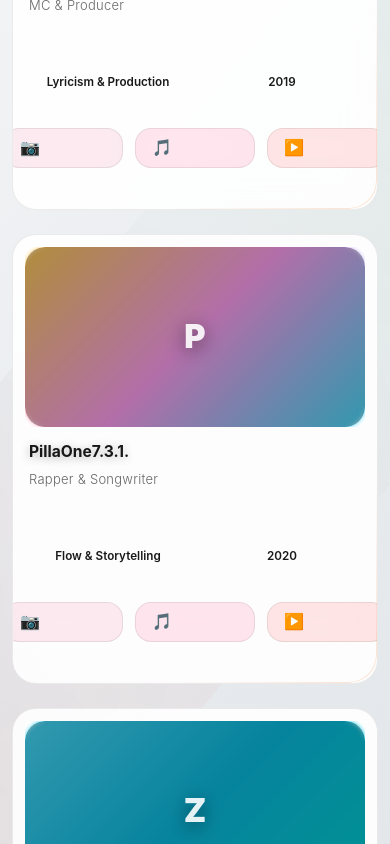
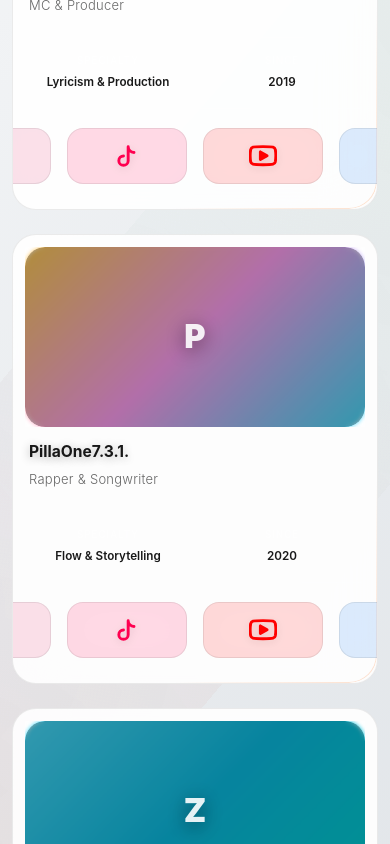
Before and after one commit to Oliverwebdev/NKone731, a React (Vite) app: page / in a window 390 px wide. Shown: the part 3420-4264 px from the top of the page. Built offline with nearby package versions, Linux system fonts and the light colour scheme.

Commit message:
icon size fixed

```diff
--- a/src/components/Crew.css
+++ b/src/components/Crew.css
@@ -348,20 +348,20 @@
 /* Premium Social Links */
 .member-social {
   display: flex;
-  gap: 12px;
+  gap: 16px;
   justify-content: center;
 }
 
 .social-link {
-  width: 44px;
-  height: 44px;
-  border-radius: 12px;
+  width: 52px;
+  height: 52px;
+  border-radius: 14px;
   display: flex;
   align-items: center;
   justify-content: center;
   transition: all 0.3s cubic-bezier(0.23, 1, 0.32, 1);
   backdrop-filter: blur(20px);
-  border: 1px solid rgba(255, 255, 255, 0.1);
+  border: 1px solid rgba(255, 255, 255, 0.2);
   position: relative;
   overflow: hidden;
 }
@@ -380,44 +380,58 @@
 }
 
 .social-link.instagram {
-  background: rgba(225, 48, 108, 0.1);
+  background: rgba(225, 48, 108, 0.15);
   color: #e1306c;
 }
 
 .social-link.instagram:hover {
-  background: rgba(225, 48, 108, 0.2);
+  background: rgba(225, 48, 108, 0.25);
   border-color: rgba(225, 48, 108, 0.4);
   box-shadow: 0 8px 25px rgba(225, 48, 108, 0.3);
 }
 
 .social-link.tiktok {
-  background: rgba(255, 0, 80, 0.1);
+  background: rgba(255, 0, 80, 0.15);
   color: #ff0050;
 }
 
 .social-link.tiktok:hover {
-  background: rgba(255, 0, 80, 0.2);
+  background: rgba(255, 0, 80, 0.25);
   border-color: rgba(255, 0, 80, 0.4);
   box-shadow: 0 8px 25px rgba(255, 0, 80, 0.3);
 }
 
 .social-link.youtube {
-  background: rgba(255, 0, 0, 0.1);
+  background: rgba(255, 0, 0, 0.15);
   color: #ff0000;
 }
 
 .social-link.youtube:hover {
-  background: rgba(255, 0, 0, 0.2);
+  background: rgba(255, 0, 0, 0.25);
   border-color: rgba(255, 0, 0, 0.4);
   box-shadow: 0 8px 25px rgba(255, 0, 0, 0.3);
 }
 
+.social-link.facebook {
+  background: rgba(24, 119, 242, 0.15);
+  color: #1877F2;
+}
+
+.social-link.facebook:hover {
+  background: rgba(24, 119, 242, 0.25);
+  border-color: rgba(24, 119, 242, 0.4);
+  box-shadow: 0 8px 25px rgba(24, 119, 242, 0.3);
+}
+
 .social-link svg {
-  transition: transform 0.3s ease;
+  transition: all 0.3s ease;
+  filter: drop-shadow(0 2px 4px rgba(0, 0, 0, 0.2));
+  width: 26px !important;
+  height: 26px !important;
 }
 
 .social-link:hover svg {
-  transform: scale(1.1);
+  transform: scale(1.15);
 }
 
 /* Crew Stats */
@@ -613,6 +627,17 @@
     grid-template-columns: repeat(3, 1fr);
     gap: 50px;
   }
+
+  /* Social Icons explizit definieren */
+  .social-link {
+    width: 52px;
+    height: 52px;
+  }
+
+  .social-link svg {
+    width: 26px;
+    height: 26px;
+  }
 }
 
 @media (min-width: 1400px) {
@@ -630,6 +655,17 @@
 
   .member-image {
     height: 300px;
+  }
+
+  /* Social Icons explizit definieren */
+  .social-link {
+    width: 56px;
+    height: 56px;
+  }
+
+  .social-link svg {
+    width: 28px;
+    height: 28px;
   }
 }
 
--- a/src/components/Crew.jsx
+++ b/src/components/Crew.jsx
@@ -210,6 +210,16 @@ const Crew = () => {
                   >
                     <YouTubeIcon />
                   </motion.a>
+                  <motion.a
+                    href={`https://facebook.com/${member.instagram}`}
+                    target="_blank"
+                    rel="noopener noreferrer"
+                    className="social-link facebook"
+                    whileHover={{ scale: 1.1, y: -2 }}
+                    whileTap={{ scale: 0.95 }}
+                  >
+                    <FacebookIcon />
+                  </motion.a>
                 </motion.div>
               </div>
             </motion.div>
@@ -242,45 +252,66 @@ const Crew = () => {
 }
 
 const InstagramIcon = () => (
-  <div style={{
-    width: '20px',
-    height: '20px',
-    fontSize: '16px',
-    display: 'flex',
-    alignItems: 'center',
-    justifyContent: 'center',
-    color: 'currentColor'
-  }}>
-    📷
-  </div>
+  <svg
+    width="18"
+    height="18"
+    viewBox="0 0 24 24"
+    fill="none"
+    stroke="currentColor"
+    strokeWidth="2.5"
+    strokeLinecap="round"
+    strokeLinejoin="round"
+  >
+    <rect x="2" y="2" width="20" height="20" rx="5" ry="5"/>
+    <circle cx="12" cy="12" r="3"/>
+    <path d="M16.5 7.5 16.51 7.49"/>
+  </svg>
 )
 
 const TikTokIcon = () => (
-  <div style={{
-    width: '20px',
-    height: '20px',
-    fontSize: '16px',
-    display: 'flex',
-    alignItems: 'center',
-    justifyContent: 'center',
-    color: 'currentColor'
-  }}>
-    🎵
-  </div>
+  <svg
+    width="18"
+    height="18"
+    viewBox="0 0 24 24"
+    fill="none"
+    stroke="currentColor"
+    strokeWidth="2.5"
+    strokeLinecap="round"
+    strokeLinejoin="round"
+  >
+    <path d="M9 12a4 4 0 1 0 4 4V4a5 5 0 0 0 5 5"/>
+  </svg>
 )
 
 const YouTubeIcon = () => (
-  <div style={{
-    width: '20px',
-    height: '20px',
-    fontSize: '16px',
-    display: 'flex',
-    alignItems: 'center',
-    justifyContent: 'center',
-    color: 'currentColor'
-  }}>
-    ▶️
-  </div>
+  <svg
+    width="18"
+    height="18"
+    viewBox="0 0 24 24"
+    fill="none"
+    stroke="currentColor"
+    strokeWidth="2.5"
+    strokeLinecap="round"
+    strokeLinejoin="round"
+  >
+    <path d="M22.54 6.42a2.78 2.78 0 0 0-1.94-2C18.88 4 12 4 12 4s-6.88 0-8.6.46a2.78 2.78 0 0 0-1.94 2A29 29 0 0 0 1 11.75a29 29 0 0 0 .46 5.33A2.78 2.78 0 0 0 3.4 19c1.72.46 8.6.46 8.6.46s6.88 0 8.6-.46a2.78 2.78 0 0 0 1.94-2 29 29 0 0 0 .46-5.25 29 29 0 0 0-.46-5.33z"/>
+    <polygon points="9.75,15.02 15.5,11.75 9.75,8.48" fill="currentColor"/>
+  </svg>
+)
+
+const FacebookIcon = () => (
+  <svg
+    width="18"
+    height="18"
+    viewBox="0 0 24 24"
+    fill="none"
+    stroke="currentColor"
+    strokeWidth="2.5"
+    strokeLinecap="round"
+    strokeLinejoin="round"
+  >
+    <path d="M18 2h-3a5 5 0 0 0-5 5v3H7v4h3v8h4v-8h3l1-4h-4V7a1 1 0 0 1 1-1h3z"/>
+  </svg>
 )
 
 export default Crew
--- a/src/components/Footer.css
+++ b/src/components/Footer.css
@@ -114,27 +114,39 @@
 
 .social-links {
   display: flex;
-  flex-direction: column;
-  gap: 16px;
+  flex-direction: row;
+  gap: 20px;
   align-items: center;
+  justify-content: center;
+  flex-wrap: wrap;
 }
 
 .social-link {
   display: flex;
   align-items: center;
-  gap: 12px;
-  padding: 12px 20px;
-  background: rgba(255, 255, 255, 0.03);
+  justify-content: center;
+  width: 56px;
+  height: 56px;
+  background: rgba(255, 255, 255, 0.05);
   backdrop-filter: blur(20px);
-  border: 1px solid rgba(255, 255, 255, 0.08);
+  border: 1px solid rgba(255, 255, 255, 0.1);
   border-radius: 16px;
   color: rgba(255, 255, 255, 0.8);
   text-decoration: none;
   transition: all 0.3s cubic-bezier(0.23, 1, 0.32, 1);
   position: relative;
   overflow: hidden;
-  min-width: 140px;
-  justify-content: flex-start;
+}
+
+.social-link svg {
+  width: 28px !important;
+  height: 28px !important;
+  transition: all 0.3s ease;
+  filter: drop-shadow(0 2px 4px rgba(0, 0, 0, 0.1));
+}
+
+.social-link:hover svg {
+  filter: drop-shadow(0 4px 8px rgba(0, 0, 0, 0.2));
 }
 
 .social-link::before {
@@ -147,21 +159,17 @@
 }
 
 .social-link:hover {
-  background: rgba(var(--social-color), 0.1);
-  border-color: rgba(var(--social-color), 0.3);
-  color: var(--social-color);
+  background: rgba(255, 255, 255, 0.08);
+  border-color: rgba(255, 255, 255, 0.2);
+  color: rgba(255, 255, 255, 1);
   transform: translateY(-2px);
+  box-shadow: 0 8px 25px rgba(255, 255, 255, 0.1);
 }
 
 .social-link:hover::before {
   opacity: 1;
 }
 
-.social-label {
-  font-size: 0.9rem;
-  font-weight: 500;
-  letter-spacing: 0.02em;
-}
 
 /* Links Section */
 .footer-links {
@@ -463,15 +471,34 @@
     flex-wrap: wrap;
   }
 
+  /* Social Icons explizit definieren */
   .social-link {
+    width: 56px;
+    height: 56px;
     min-width: auto;
-    padding: 14px 24px;
+    padding: 0;
+  }
+
+  .social-link svg {
+    width: 28px;
+    height: 28px;
   }
 }
 
 @media (min-width: 1400px) {
   .footer-content {
     gap: 100px;
+  }
+
+  /* Social Icons explizit definieren */
+  .social-link {
+    width: 60px;
+    height: 60px;
+  }
+
+  .social-link svg {
+    width: 30px;
+    height: 30px;
   }
 }
 
--- a/src/components/Hero.jsx
+++ b/src/components/Hero.jsx
@@ -50,7 +50,7 @@ const Hero = () => {
           transition={{ duration: 1, delay: 0.2 }}
         >
           <motion.img
-            src="/Logo1.jpeg"
+            src={`${import.meta.env.BASE_URL}Logo1.jpeg`}
             alt="NKone Logo"
             className="hero-logo-image"
             animate={{
--- a/src/components/Navbar.jsx
+++ b/src/components/Navbar.jsx
@@ -35,7 +35,7 @@ const Navbar = () => {
         >
           <a href="#home" className="nav-logo-link">
             <motion.img
-              src="/Logo-nav.jpeg"
+              src={`${import.meta.env.BASE_URL}Logo-nav.jpeg`}
               alt="NKone Logo"
               className="nav-logo-image"
               initial={{ opacity: 0, scale: 0.8 }}
```
Also changed, not shown: src/components/Footer.jsx (+62 -36 lines).
